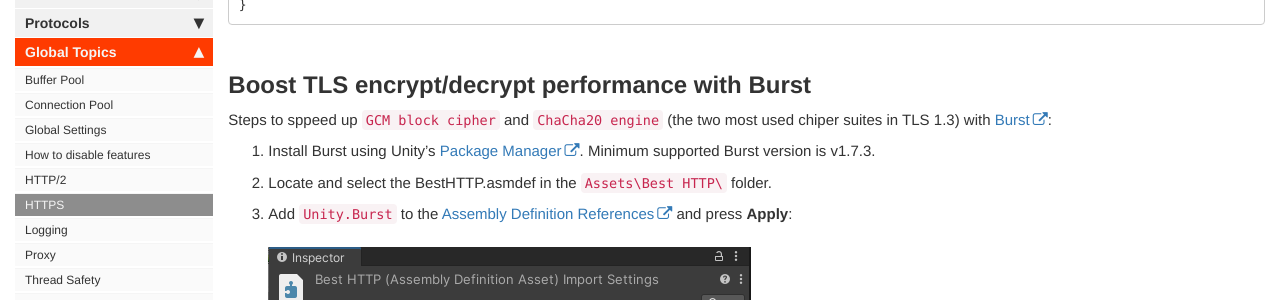
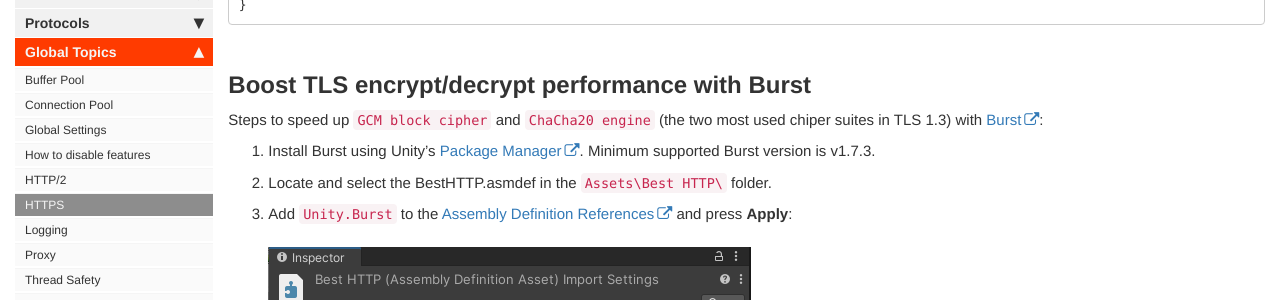
Before and after one commit to Benedicht/BestHTTP-Documentation, a Jekyll site: the page built from pages/best_http2/global_topics/HTTPS.md, in a window 1280 px wide and 900 px high, scrolled down 3413 px. Shown: the part 149-449 px from the top of the window. Built offline with Jekyll 4.4.1, drawn with Linux system fonts in a browser that asks for light colours; comment, search, counter and statistics services are not loaded.

```diff
--- a/pages/best_http2/global_topics/HTTPS.md
+++ b/pages/best_http2/global_topics/HTTPS.md
@@ -160,7 +160,7 @@ class CustomTLSClient : AbstractTls13Client
 
 ## Boost TLS encrypt/decrypt performance with Burst
 
-Steps to sppeed up `GCM block cipher` and `ChaCha20 engine` (the two most used chiper suites in TLS 1.3) with [Burst](https://docs.unity3d.com/Packages/com.unity.burst@1.7/manual/index.html):
+Steps to speed up `GCM block cipher` and `ChaCha20 engine` (the two most used chiper suites in TLS 1.3) with [Burst](https://docs.unity3d.com/Packages/com.unity.burst@1.7/manual/index.html):
 1. Install Burst using Unity's [Package Manager](https://docs.unity3d.com/Manual/upm-ui.html). Minimum supported Burst version is v1.7.3.
 2. Locate and select the BestHTTP.asmdef in the `Assets\Best HTTP\` folder.
 3. Add `Unity.Burst` to the [Assembly Definition References](https://docs.unity3d.com/Manual/class-AssemblyDefinitionReferenceImporter.html) and press **Apply**:
```
Also changed, not shown: pages/best_http2/changelog.md (+1 -0 lines).
